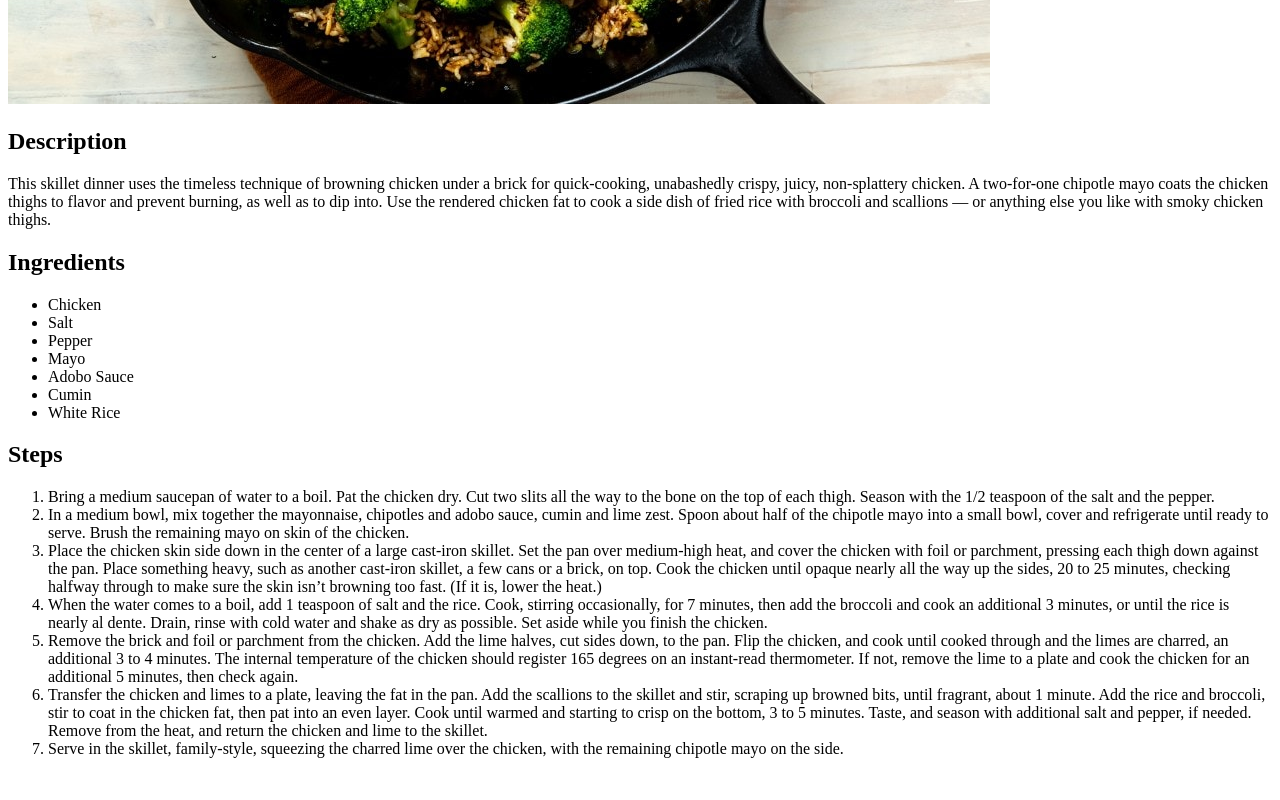
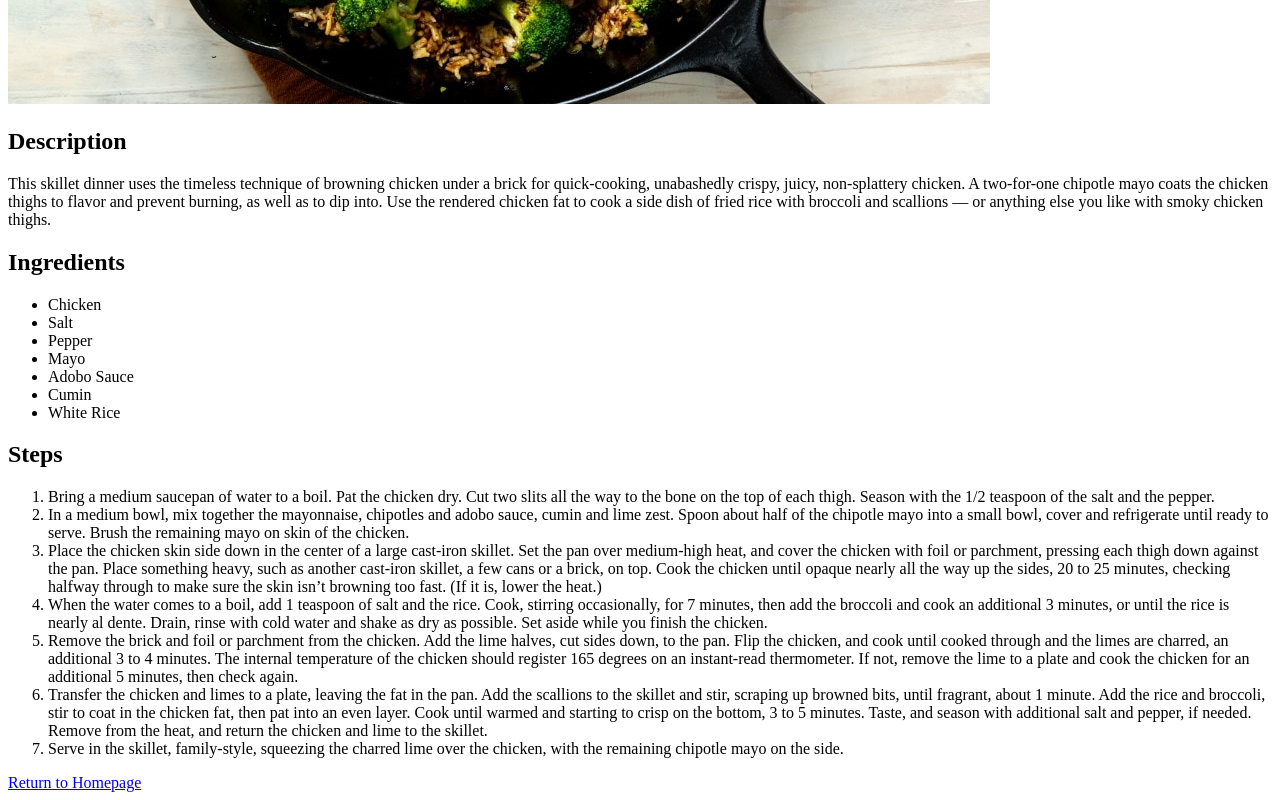
Before and after one commit to PHILnYOface/odin-recipes, a plain HTML site: page recipes/chicken.html in a window 1280 px wide. Shown: the part 630-1430 px from the top of the page. Before the commit the page ends 1404 px from the top, so only its background shows below. Drawn offline with Linux system fonts and the light colour scheme.

Commit message:
fixed code

```diff
--- a/recipes/chicken.html
+++ b/recipes/chicken.html
@@ -40,7 +40,7 @@
         <li>Serve in the skillet, family-style, squeezing the charred lime over the chicken, with the remaining chipotle mayo on the side.</li>
     </ol>
 
-    <a href="../index.html"Return to Homepage></a>
+    <a href="../index.html">Return to Homepage</a>
 
 </body>
 </html>
```
Also changed, not shown: recipes/gnocci.html (+1 -1 lines), recipes/lasagna.html (+1 -1 lines).
